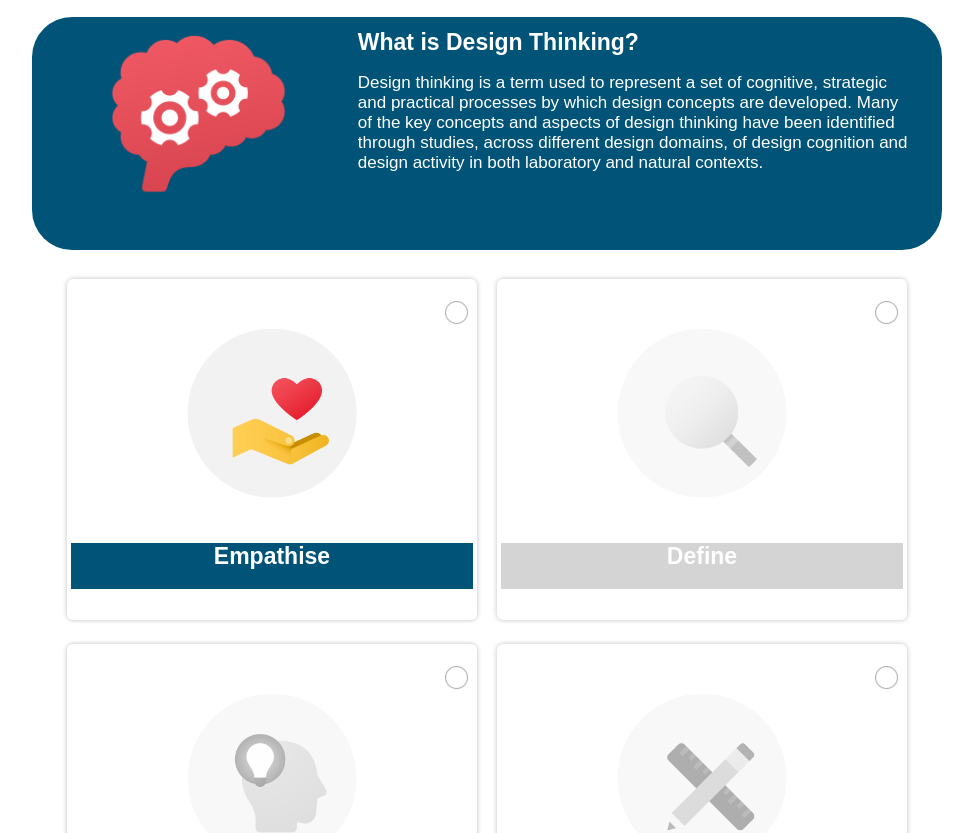
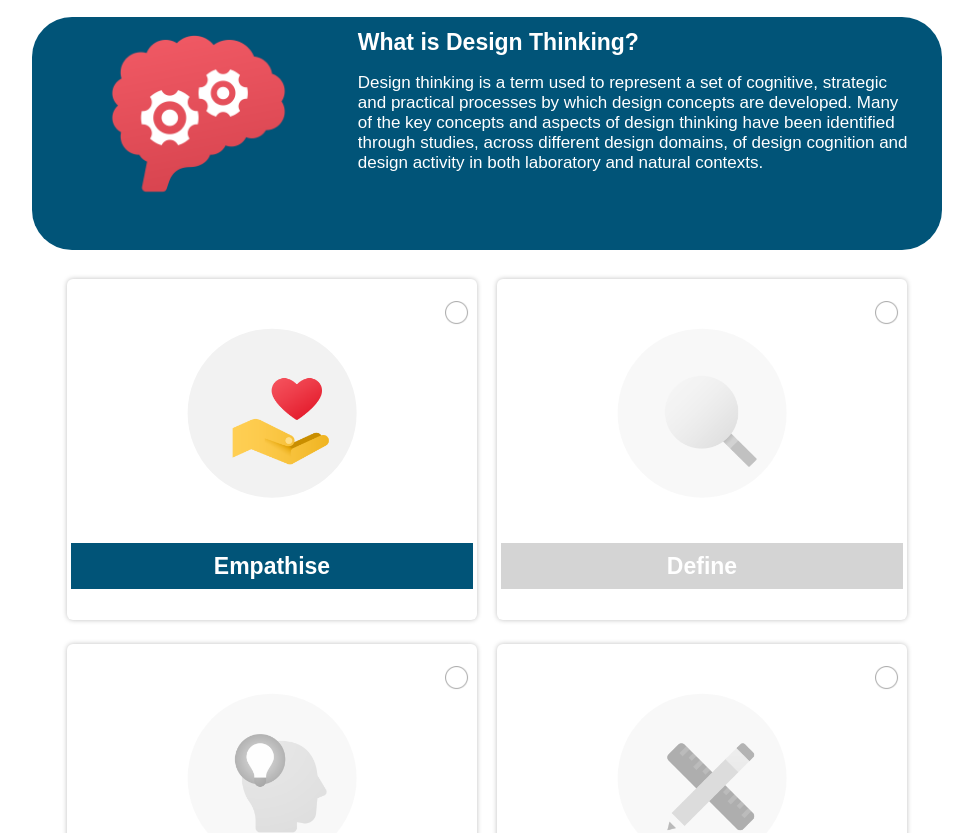
Before and after one commit to markmarzan22/guroo_producer_solution, a React (Create React App) app: page / in a window 1280 px wide. Shown: the top 833 px of the page, without its empty margins (153-1126 px from the left). Built offline with nearby package versions, Linux system fonts and the light colour scheme.

Commit message:
Update Styling

```diff
--- a/src/components/features/FlipCards/CardFaceBack.module.css
+++ b/src/components/features/FlipCards/CardFaceBack.module.css
@@ -1,5 +1,5 @@
 .wrapper {
-   background-color:var(--lightblue);
+    background-color: var(--lightblue);
 }
 
 .cardTop {
@@ -8,7 +8,7 @@
     box-sizing: border-box; /* Opera/IE 8+ */
     height: 78%;
     position: relative;
-
+    padding-top: 9%;
 }
 
 .circleWrapper {
@@ -34,7 +34,6 @@
     opacity: 1;
 }
 
-
 .circle img {
     position: absolute;
     width: 65%;
@@ -47,8 +46,6 @@
     transition: all 1s;
     filter: grayscale(0%);
 }
-
-
 
 .info h2 {
     color: white;
@@ -68,7 +65,6 @@
     margin-bottom: 5%;
 }
 
-
 .description {
     margin-top: -2px;
     color: white;
@@ -80,7 +76,6 @@
     width: 90%;
     font-size: 2.1vw;
 }
-
 
 .triangleWrapper {
     position: absolute;
@@ -100,12 +95,10 @@
     width: 7%;
     right: 1.5%;
     bottom: 1.5%;
-   opacity:1;
+    opacity: 1;
 }
 
-
 @media only screen and (max-width: 660px) {
-
     .info h2 {
         font-size: 6vw;
     }
@@ -115,7 +108,6 @@
 }
 
 @media only screen and (min-width: 860px) {
-
     .info h2 {
         font-size: 27.6px;
     }
--- a/src/components/features/FlipCards/CardFaceFront.module.css
+++ b/src/components/features/FlipCards/CardFaceFront.module.css
@@ -93,7 +93,6 @@
 
 .term h2 {
     margin: auto;
-    margin-bottom: 20px;
     font-weight: bold;
     font-size: 2.4vw;
 }
```
Lines whose indentation alone changed are shown as unchanged.
